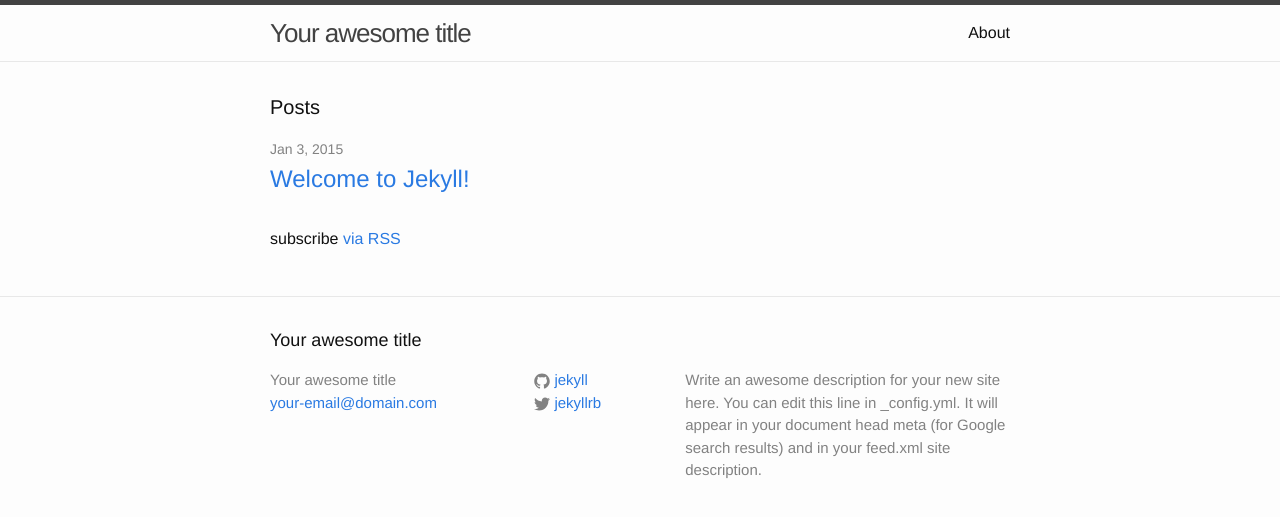
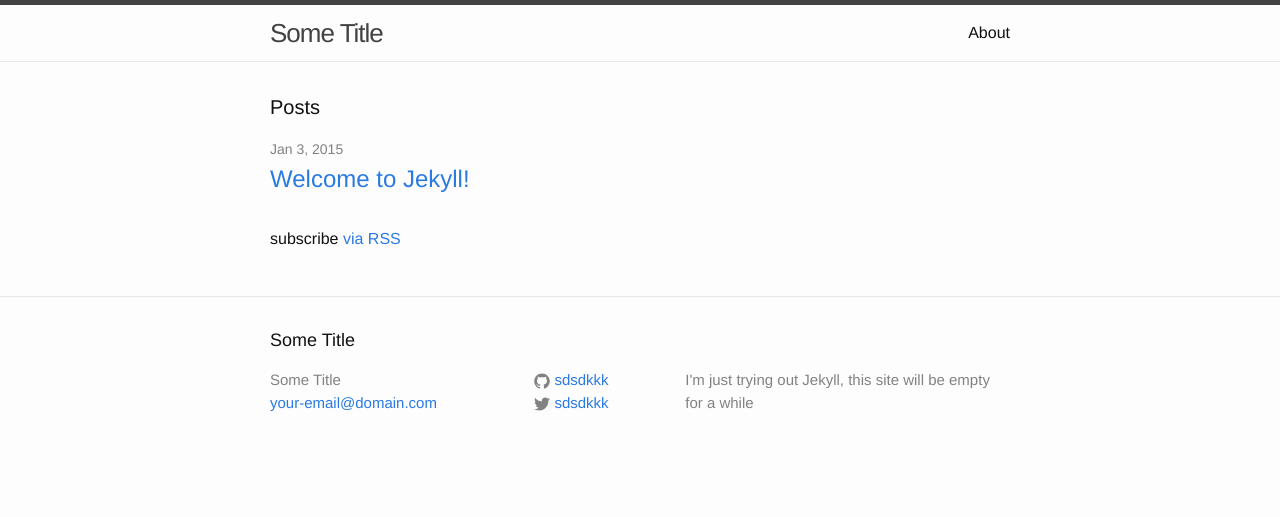
Before and after one commit to sdsdkkk/sdsdkkk.github.io, a Jekyll site: the page built from index.html, in a window 1280 px wide. Shown: the top 517 px of the page. Built offline with Jekyll 4.4.1, drawn with Linux system fonts in a browser that asks for light colours.

Commit message:
modify config

```diff
--- a/_config.yml
+++ b/_config.yml
@@ -1,14 +1,12 @@
 # Site settings
-title: Your awesome title
+title: Some Title
 email: your-email@domain.com
 description: > # this means to ignore newlines until "baseurl:"
-  Write an awesome description for your new site here. You can edit this
-  line in _config.yml. It will appear in your document head meta (for
-  Google search results) and in your feed.xml site description.
+  I'm just trying out Jekyll, this site will be empty for a while
 baseurl: "" # the subpath of your site, e.g. /blog/
-url: "http://yourdomain.com" # the base hostname & protocol for your site
-twitter_username: jekyllrb
-github_username:  jekyll
+url: "http://sdsdkkk.github.io" # the base hostname & protocol for your site
+twitter_username: sdsdkkk
+github_username:  sdsdkkk
 
 # Build settings
 markdown: kramdown
```
